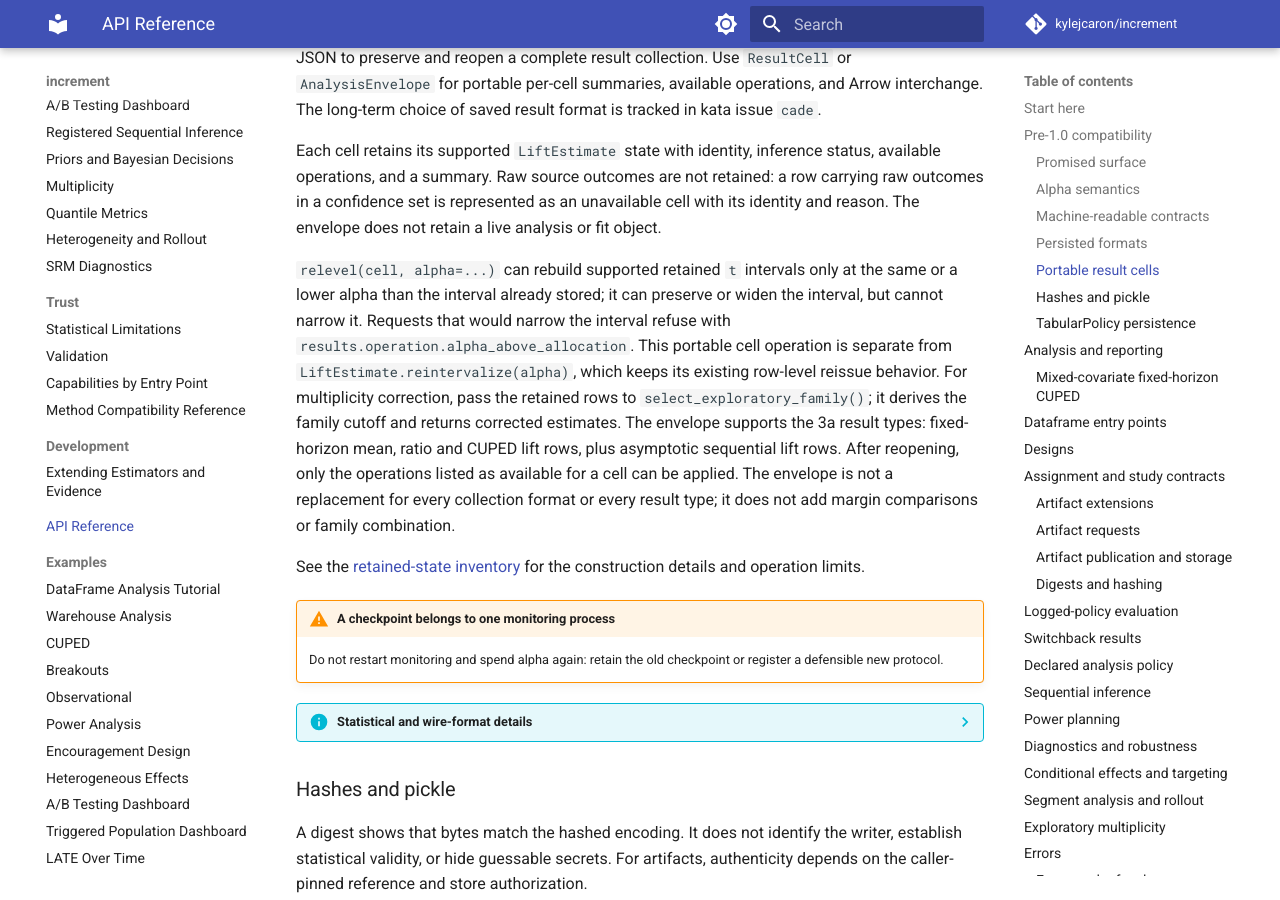
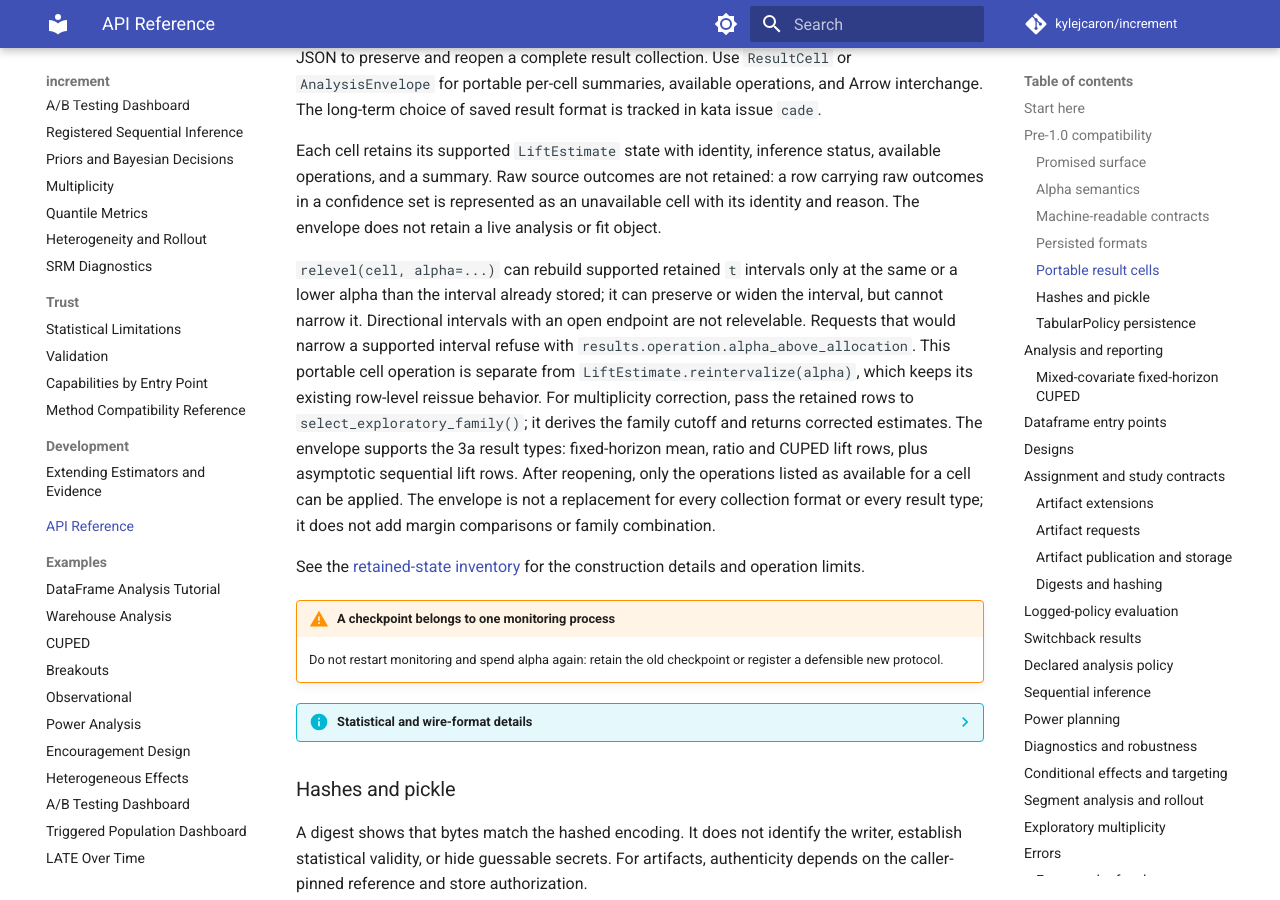
Before and after one commit to kylejcaron/increment, an MkDocs documentation site: the page built from docs/api.md, in a window 1280 px wide and 900 px high, scrolled down 2973 px. Built offline with MkDocs 1.6.1 and Material for MkDocs 9.7.7, drawn with Linux system fonts in a browser that asks for light colours; comment, search, counter and statistics services are not loaded.

Commit message:
Exclude open directional intervals from releveling

```diff
--- a/docs/api.md
+++ b/docs/api.md
@@ -131,12 +131,13 @@ live analysis or fit object.
 
 `relevel(cell, alpha=...)` can rebuild supported retained `t` intervals only
 at the same or a lower alpha than the interval already stored; it can preserve
-or widen the interval, but cannot narrow it. Requests that would narrow the
-interval refuse with `results.operation.alpha_above_allocation`. This portable
-cell operation is separate from `LiftEstimate.reintervalize(alpha)`, which
-keeps its existing row-level reissue behavior. For multiplicity correction,
-pass the retained rows to `select_exploratory_family()`; it derives the family
-cutoff and returns corrected estimates.
+or widen the interval, but cannot narrow it. Directional intervals with an open
+endpoint are not relevelable. Requests that would narrow a supported interval
+refuse with `results.operation.alpha_above_allocation`. This portable cell
+operation is separate from `LiftEstimate.reintervalize(alpha)`, which keeps its
+existing row-level reissue behavior. For multiplicity correction, pass the
+retained rows to `select_exploratory_family()`; it derives the family cutoff and
+returns corrected estimates.
 The envelope supports the 3a result types: fixed-horizon mean, ratio and CUPED
 lift rows, plus asymptotic sequential lift rows. After reopening, only the
 operations listed as available for a cell can be applied. The envelope is not
```
Also changed, not shown: docs/development/retained-state.md (+1 -1 lines), 2 other files.
